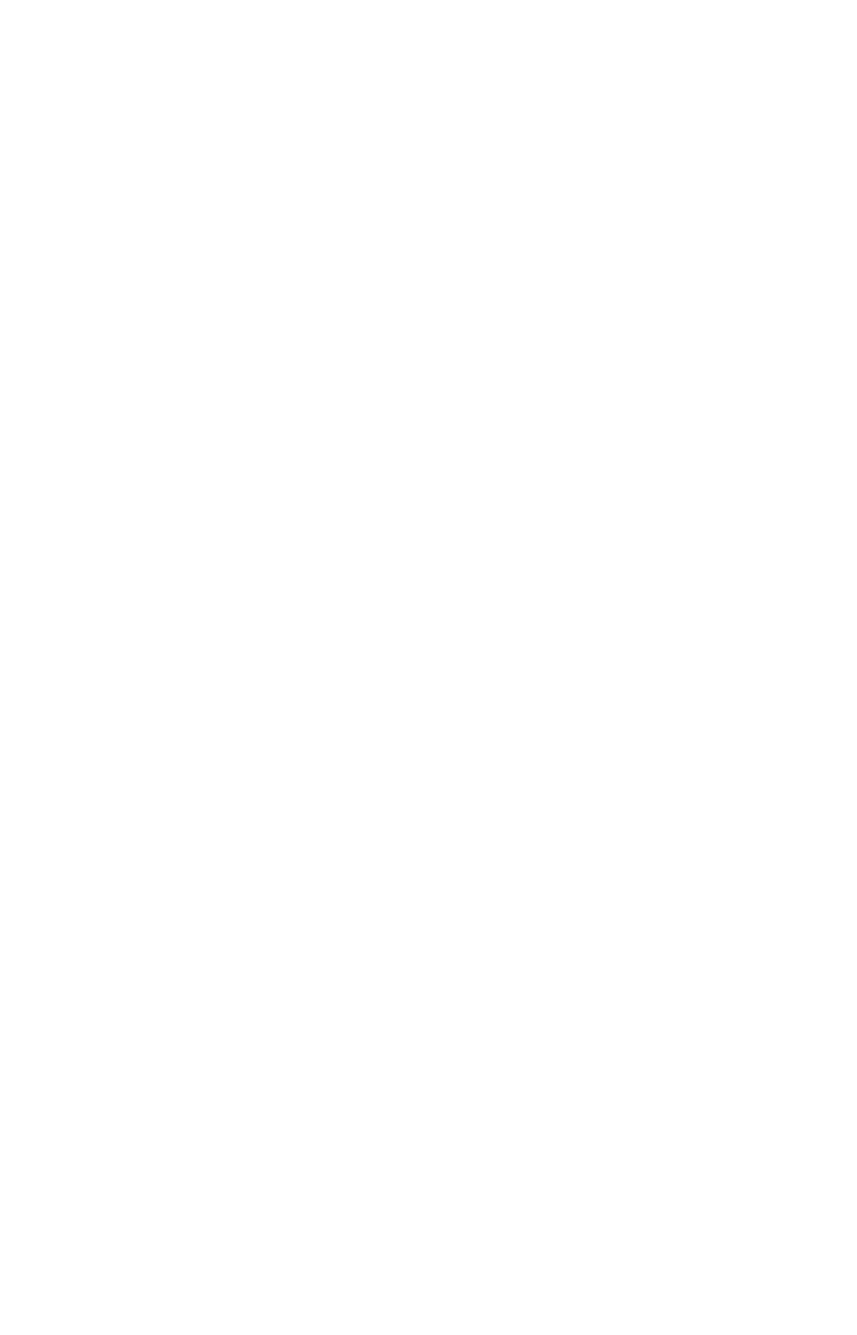
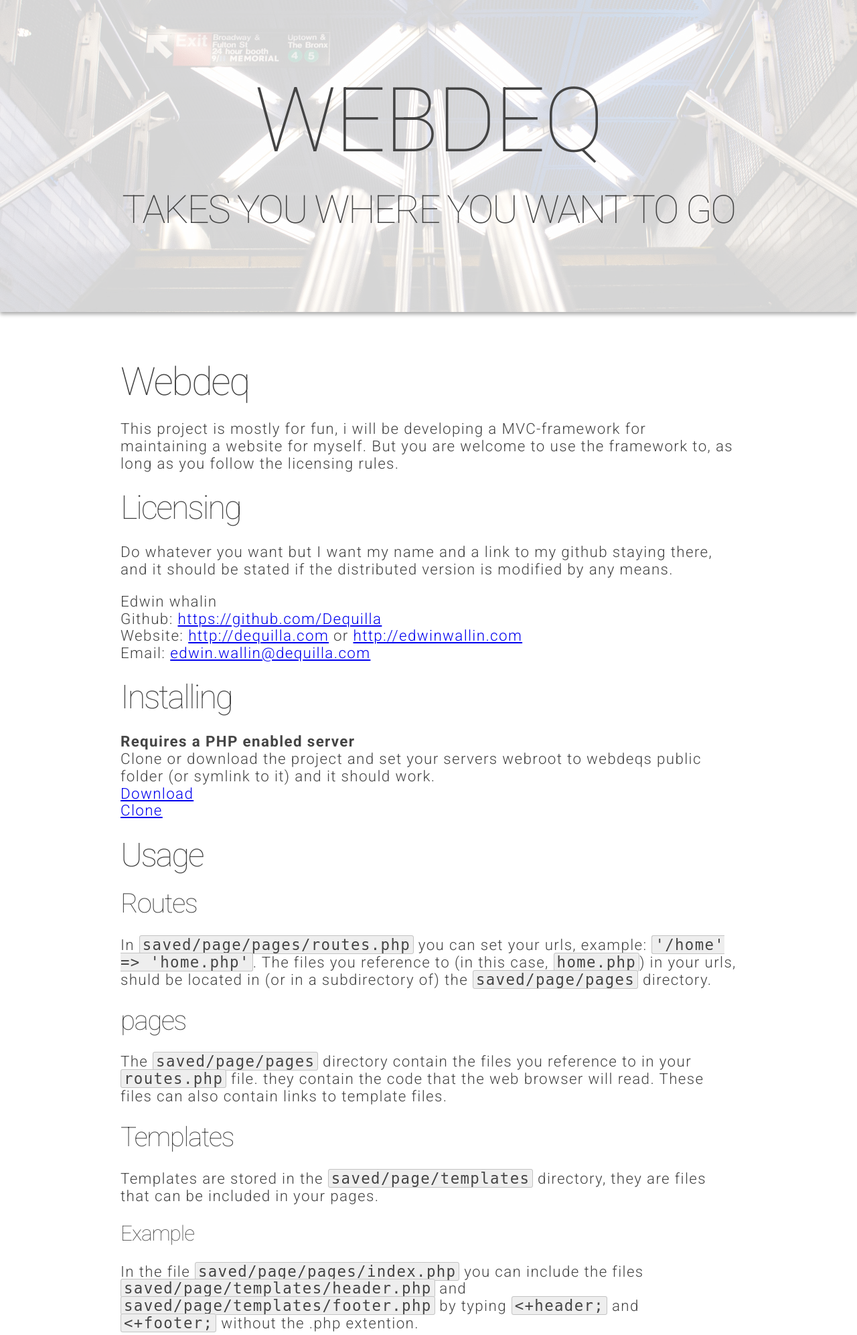
Before and after one commit to Dequilla/webdeq, a PHP site: page / in a window 1280 px wide. Before the commit the part shown is empty. Shown: the top 1994 px of the page at 67% size. Before the commit the page ends 800 px from the top, so only its background shows below. Run offline with PHP 8.4, Linux system fonts and the light colour scheme; some libraries are stand-ins or nearby versions.

Commit message:
Added more styling, corrected some spelling mistakes

```diff
--- a/public/resources/style.css
+++ b/public/resources/style.css
@@ -14,6 +14,7 @@ body {
 }
 
 pre, code {
+  padding: 0;
   border: solid 1px #C3C3C3;
   border-radius: 3px;
   background-color: #EEE;
@@ -21,6 +22,14 @@ pre, code {
 
 pre code {
   border: none;
+}
+
+code {
+  padding: 0 4px;
+}
+
+pre {
+  padding: 6px 6px;
 }
 
 h1, h2, h3, h4, h5, h6 {
@@ -80,9 +89,19 @@ strong {
 }
 
 .header-body h1 {
-  font-size: 6em;
+  font-size: 3em;
 }
 
 .header-body h2 {
-  font-size: 2.6em;
+  font-size: 1.6em;
 }
+
+@media (min-width:720px) {
+  .header-body h1 {
+    font-size: 6em;
+  }
+
+  .header-body h2 {
+    font-size: 2.6em;
+  }
+}
--- /dev/null
+++ b/saved/page/generated/index.php
@@ -0,0 +1,155 @@
+<!-- Linking to the header temaplate will include everything in that file -->
+
+<!-- HEAD Start of header include -->
+<!doctype html>
+<html lang="en">
+  <head>
+    <meta charset="utf-8">
+    <title>Your page title here</title>
+    <meta name="description" content="">
+    <meta name="author" content="">
+
+    <meta name="viewport" content="width=device-width, initial-scale=1">
+
+    <link rel="icon" type="image/png" href="favicon.png">
+
+    <!-- Google font, not required for webdeq to work -->
+    <link href="https://fonts.googleapis.com/css?family=Roboto:100,300,700" rel="stylesheet">
+
+    <link rel="stylesheet" href="https://cdnjs.cloudflare.com/ajax/libs/normalize/4.2.0/normalize.min.css">
+    <link rel="stylesheet" href="resources/style.css">
+  </head>
+  <body>
+<!-- HEAD End of header include -->
+
+
+
+<!-- Linking to the body temaplate will include everything in that file -->
+
+<div class="header">
+  <div class="header-body">
+    <h1>WEBDEQ</h1>
+    <h2>TAKES YOU WHERE YOU WANT TO GO</h2>
+  </div>
+</div>
+
+<div class="container">
+  <div class="row">
+    <div class="column">
+      <h1>Webdeq</h1>
+      <p>
+        This project is mostly for fun, i will be developing a MVC-framework for maintaining a website for myself. But you are welcome to use the framework to, as long as you follow the licensing rules.
+      </p>
+
+      <h2>Licensing</h2>
+      <p>
+        Do whatever you want but I want my name and a link to my github staying there, and it should be stated if the distributed version is modified by any means.
+      </p>
+      <p>
+        Edwin whalin<br />
+        Github: <a href="https://github.com/Dequilla">https://github.com/Dequilla</a><br />
+        Website: <a href="http://dequilla.com">http://dequilla.com</a> or <a href="http://dequilla.com">http://edwinwallin.com</a><br />
+        Email: <a href="mailto:edwin.wallin@dequilla.com">edwin.wallin@dequilla.com</a>
+      </p>
+
+      <h2>Installing</h2>
+      <p>
+        <strong>Requires a PHP enabled server</strong><br />
+        Clone or download the project and set your servers webroot to webdeqs public folder (or symlink to it) and it should work.<br />
+        <a href="https://github.com/Dequilla/webdeq/releases">Download</a><br />
+        <a href="https://github.com/Dequilla/webdeq">Clone</a>
+      </p>
+
+      <h2>Usage</h2>
+      <h3>Routes</h3>
+      <p>
+        In <code>saved/page/pages/routes.php</code> you can set your urls, example: <code>'/home' => 'home.php'</code>.
+        The files you reference to (in this case, <code>home.php</code>) in your urls, shuld be located in (or in a subdirectory of) the <code>saved/page/pages</code> directory.
+      </p>
+
+      <h3>pages</h3>
+      <p>
+        The <code>saved/page/pages</code> directory contain the files you reference to in your <code>routes.php</code> file. they contain the code that the web browser will read. These files can also contain links to template files.
+      </p>
+
+      <h3>Templates</h3>
+      <p>
+        Templates are stored in the <code>saved/page/templates</code> directory, they are files that can be included in your pages.
+      </p>
+
+      <h4>Example</h4>
+      <p>
+        In the file <code>saved/page/pages/index.php</code> you can include the files <code>saved/page/templates/header.php</code> and <code>saved/page/templates/footer.php</code> by typing <code>&#60;+header;</code> and <code>&#60;+footer;</code> without the .php extention.
+      </p>
+      <p>File: <code>saved/page/pages/index.php</code></p>
+<pre><code>&lt;+header;
+  &lt;h1&gt;Some text&lt;/h1&gt;
+&lt;+footer;
+</code></pre>
+
+      <p>File: <code>saved/page/templates/header.php</code></p>
+<pre><code>&lt;html&gt;
+&lt;head&gt;
+  &lt;title&gt;Page Title&lt;/header&gt;
+&lt;/head&gt;
+&lt;body&gt;
+</code></pre>
+
+      <p>File: <code>saved/page/templates/footer.php</code></p>
+<pre><code>&lt;/body&gt;
+&lt;/html&gt;
+</code></pre>
+
+      <p>Generated file (the file loaded by the browser): <code>saved/page/generated/index.php</code></p>
+<pre><code>&lt;html&gt;
+&lt;head&gt;
+  &lt;title&gt;Page Title&lt;/header&gt;
+&lt;/head&gt;
+&lt;body&gt;
+  &lt;h1&gt;Some text&lt;/h1&gt;
+&lt;/body&gt;
+&lt;/html&gt;
+</code></pre>
+
+      <h3>Logging</h3>
+      <p>
+        Logging currently takes care of itself, to logg something in your own code use <code>require_once('../http/utility/logger.php');</code> and use one of two functions: <code>deq_log_message</code> or <code>deq_log_error</code> with error string as parameter, it automaticly saves the request IP and what time and date it logged on. The logs are available in <code>saved/logs</code>.
+      </p>
+
+      <h3>settings</h3>
+      <p>
+        There are currently a few settings available in <code>http/settings/settings.php</code>.
+      </p>
+      <p>
+        <code>CACHING_ENABLED</code>: Currently useless. Will be used to set wether to always generate new pages or if it saves generated pages. <code>LOGGING_ENABLED</code>: set to true to log, false to not log. <code>LOG_DIR</code>: The directory which the logger saves the logs to. <code>DEFAULT_TIMEZONE</code>: Sets what timezone you want the system to operate from.
+      </p>
+
+      <h2>Vagrant (Experimental, you will have bugs)</h2>
+      <p>
+        To make development easier, I have put together a lightweight vagrant box with Ubuntu 16.04 server and a LEMP stack.
+      </p>
+      <p>
+        To use this download vagrant via <a href="https://www.vagrant.com/downloads.html"> https://www.vagrant.com/downloads.html</a> and install it. Create a folder where you want to have your enviorment. Download and place <a href="http://dequilla.com/resources/vagrant/vagrant-ubuntu16.04-webdeq.box"> http://dequilla.com/resources/vagrant/vagrant-ubuntu16.04-webdeq.box</a> in the folder you just created. Open a terminal and go to your folder and type: <code>vagrant box add webdeq-box vagrant-ubuntu16.04-webdeq.box</code>. Next write: <code>vagrant init webdeq-box</code> and now you should have a setup enviorment.
+      </p>
+      <p>
+        To use it just go to the vagrant folder and write <code>vagrant</code> up to start the vagrant-box.
+      </p>
+      <p>
+        Browser address to access the box webroot: localhost:8080 The ssh port is usually 2222 but could be different, check <code>vagrant</code> up output.
+      </p>
+      <p>
+        The vagrant box does not come with webdeq by default so just clone the project into the <code>shared/your-site-name-folder/</code> folder.
+      </p>
+    </div>
+  </div>
+</div>
+
+
+
+<!-- And last but not least, linking to the header temaplate will include everything in that file -->
+
+    <!-- FOOT Start of footer include -->
+    <!-- Here you can for example link all your javascript files -->
+  </body>
+</html>
+<!-- FOOT End of footer include -->
```
Also changed, not shown: 1 other file.
